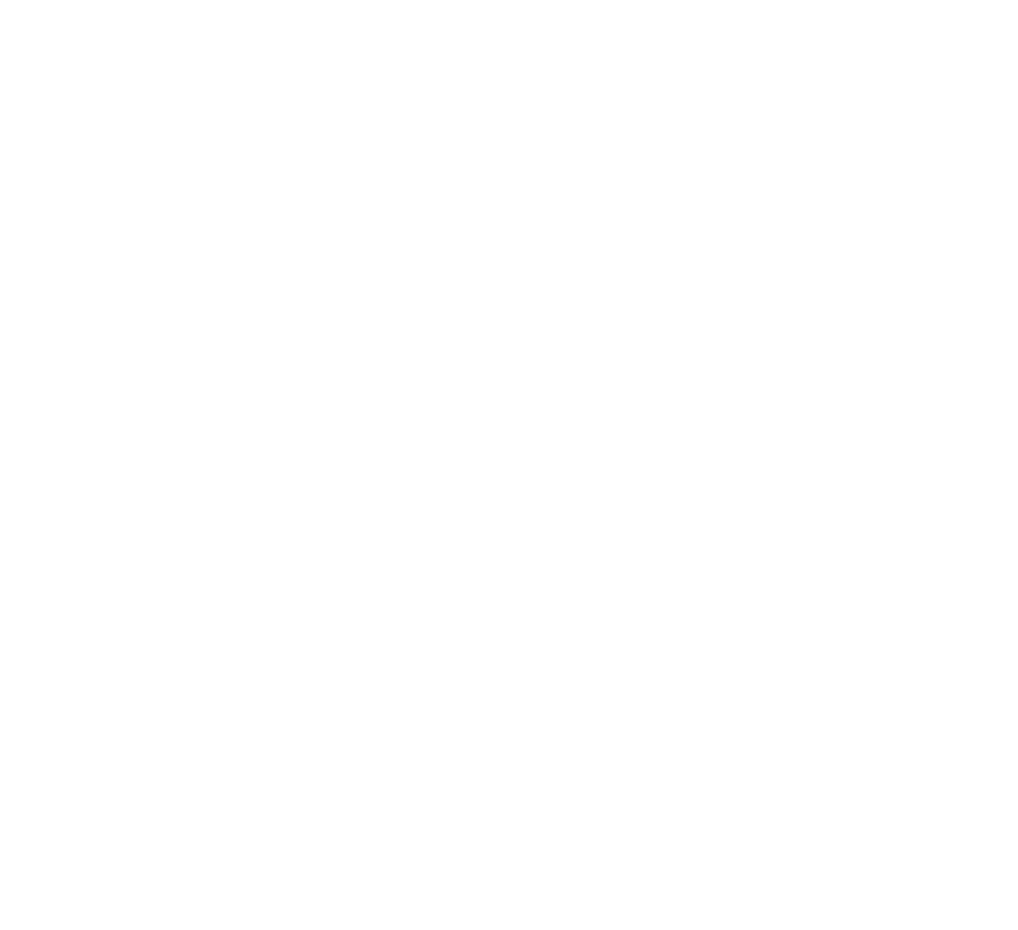
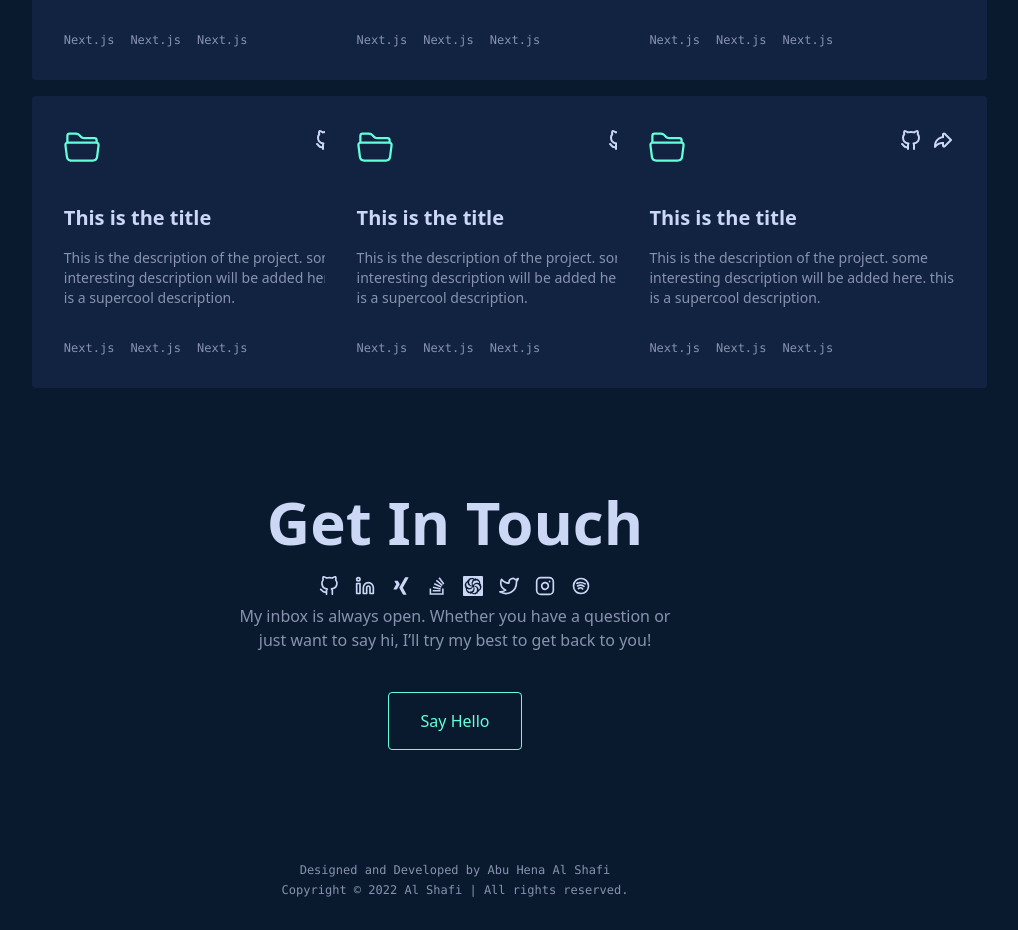
Before and after one commit to alshafi834/portfolio, a Next.js app: page / in a window 1280 px wide. Shown: the part 2900-3830 px from the top of the page, without its empty margins (185-1203 px from the left). Before the commit the page ends 2368 px from the top, so only its background shows below. Built offline with nearby package versions, Linux system fonts and the light colour scheme.

Commit message:
mobile ready

```diff
--- a/components/About.tsx
+++ b/components/About.tsx
@@ -8,9 +8,9 @@ const About = () => {
       <div className="w-[70%] flex flex-col py-12">
         <div className="flex flex-row">
           <h1 className="text-2xl text-[#CCD6F5] font-bold">About Me</h1>
-          <span className="border-t border-[#243654] block w-[400px] mt-4 ml-4"></span>
+          <span className="border-t border-[#243654] hidden lg:block w-[400px] mt-4 ml-4"></span>
         </div>
-        <div className="flex gap-20 justify-between">
+        <div className="lg:flex gap-20 justify-between">
           <div className="text-textcolor2 mt-12">
             <p>
               Hello! My name is Shafi and I enjoy creating things that live on
@@ -27,7 +27,7 @@ const About = () => {
               Upstatement for a variety of clients.
             </p>
           </div>
-          <div className="">
+          <div className="mt-8 lg:mt-0">
             <Image
               className="border rounded"
               src={profilePic}
--- /dev/null
+++ b/components/Contact.tsx
@@ -0,0 +1,58 @@
+import React from "react";
+import { FiGithub } from "react-icons/fi";
+import { FiLinkedin } from "react-icons/fi";
+import { FiInstagram } from "react-icons/fi";
+import { FiTwitter } from "react-icons/fi";
+import { FaXing } from "react-icons/fa";
+import { FaStackOverflow } from "react-icons/fa";
+import { SiCodewars } from "react-icons/si";
+import { TbBrandSpotify } from "react-icons/tb";
+
+const Contact = () => {
+  return (
+    <div className="bg-darkblue flex flex-col p-20">
+      <h1 className="font-semibold text-6xl text-textcolor text-center">
+        Get In Touch
+      </h1>
+      <div className="flex justify-center mt-6 text-textcolor text-xl cursor-pointer gap-4">
+        <a href="https://github.com/alshafi834">
+          <FiGithub />
+        </a>
+        <a href="https://www.linkedin.com/in/al-shafi-747123103/">
+          <FiLinkedin />
+        </a>
+        <a href="https://www.xing.com/profile/AbuHena_AlShafi/cv">
+          <FaXing />
+        </a>
+        <a href="https://stackoverflow.com/users/12551899/alshafi">
+          <FaStackOverflow />
+        </a>
+        <a href="https://www.codewars.com/users/alshafi">
+          <SiCodewars />
+        </a>
+        <a href="https://twitter.com/alshafi834">
+          <FiTwitter />
+        </a>
+        <a href="https://www.instagram.com/al_shafi__/">
+          <FiInstagram />
+        </a>
+        <a href="https://open.spotify.com/user/gnmtr8mwqh2mqj9p9n8ujxk65">
+          <TbBrandSpotify />
+        </a>
+      </div>
+      <div className="flex justify-center mt-2">
+        <p className="text-textcolor2 text-center lg:w-[40%]">
+          My inbox is always open. Whether you have a question or just want to
+          say hi, I’ll try my best to get back to you!
+        </p>
+      </div>
+      <div className="flex justify-center mt-10">
+        <button className="px-8 py-4 border border-themecolor rounded text-themecolor hover:bg-[#112340]">
+          <a href="mailto:alshafi834@gmail.com">Say Hello</a>
+        </button>
+      </div>
+    </div>
+  );
+};
+
+export default Contact;
--- a/components/Experience.tsx
+++ b/components/Experience.tsx
@@ -5,21 +5,21 @@ import { BiRightArrow } from "react-icons/bi";
 const Experience: React.FC = () => {
   const [selected, setSelected] = useState<number>(0);
   const normal =
-    "w-[200px] text-sm font-mono py-2 pl-4 cursor-pointer border-l-textcolor border-l hover:bg-[#112340] hover:text-themecolor";
+    "w-[200px] text-sm font-mono py-2 pl-4 cursor-pointer lg:border-l-textcolor lg:border-l hover:bg-[#112340] hover:text-themecolor";
   const active =
-    "w-[200px] text-sm font-mono py-2 pl-4 cursor-pointer bg-[#112340] text-themecolor border-l-themecolor border-l-2";
+    "w-[200px] text-sm font-mono py-2 pl-4 cursor-pointer bg-[#112340] text-themecolor lg:border-l-themecolor lg:border-l-2";
   return (
-    <div className="flex justify-center bg-darkblue py-36">
-      <div className="w-[60%] flex flex-col py-12">
+    <div className="flex justify-center bg-darkblue py-20">
+      <div className="lg:w-[60%] w-[80%] flex flex-col py-12">
         <div className="flex flex-row">
           <h1 className="text-2xl text-[#CCD6F5] font-bold">
             Where I've worked
           </h1>
-          <span className="border-t border-[#243654] block w-[400px] mt-4 ml-4"></span>
+          <span className="border-t border-[#243654] w-[400px] mt-4 ml-4 hidden xl:block"></span>
         </div>
 
-        <div className="flex flex-row gap-10 text-textcolor2 mt-10">
-          <div className="flex flex-col">
+        <div className="lg:flex lg:flex-row gap-10 text-textcolor2 mt-10">
+          <div className="flex lg:flex-col">
             {jobs.map((job, idx) => (
               <p
                 className={selected === idx ? active : normal}
@@ -31,7 +31,7 @@ const Experience: React.FC = () => {
             ))}
           </div>
           <div>
-            <h2 className="text-textcolor text-xl">
+            <h2 className="text-textcolor text-xl mt-6 lg:mt-0">
               {jobs[selected].position}{" "}
               <span className="text-themecolor">
                 @{" "}
--- /dev/null
+++ b/components/Footer.tsx
@@ -0,0 +1,16 @@
+import React from "react";
+
+const Footer = () => {
+  return (
+    <div className="bg-darkblue p-8 font-mono">
+      <p className="text-textcolor2 text-xs text-center">
+        Designed and Developed by Abu Hena Al Shafi
+      </p>
+      <p className="text-center text-xs text-textcolor2 pt-1">
+        Copyright © 2022 Al Shafi | All rights reserved.
+      </p>
+    </div>
+  );
+};
+
+export default Footer;
--- a/components/Hero.tsx
+++ b/components/Hero.tsx
@@ -2,13 +2,13 @@ import React from "react";
 
 const Hero: React.FC = () => {
   return (
-    <div className="flex flex-col p-44 bg-darkblue text-textcolor">
+    <div className="flex flex-col xl:p-44 p-12 bg-darkblue text-textcolor">
       <p className="text-themecolor font-mono py-2">Hello World! My name is</p>
       <h1 className="text-7xl font-sans py-2">Al Shafi.</h1>
       <h2 className="text-7xl font-sans py-2 text-textcolor2">
         I build things for the web.
       </h2>
-      <p className="w-[50%] py-2">
+      <p className="lg:w-[50%] py-2">
         I am a passionate software engineer with a focus on JavaScript and the
         technologies that surround it. Currently I am writting my Master's
         thesis and working as a Software Development Working Student @ trivago
--- a/components/Navbar.tsx
+++ b/components/Navbar.tsx
@@ -3,10 +3,10 @@ import React from "react";
 const Navbar: React.FC = () => {
   const navList: string[] = ["About", "Experience", "Work", "Contact"];
   return (
-    <div className="flex justify-center p-6 bg-darkblue text-textcolor">
+    <div className="flex justify-center p-6 bg-darkblue text-textcolor mb:invisible">
       <div className="flex justify-between w-[90%]">
         <div className="">Al Shafi</div>
-        <div className="">
+        <div className="hidden lg:block">
           {navList.map((nav) => (
             <span className="ml-8 font-mono cursor-pointer" key={nav}>
               {nav}
--- /dev/null
+++ b/components/Projects.tsx
@@ -0,0 +1,56 @@
+import React from "react";
+import { BsFolder2Open } from "react-icons/bs";
+import { TbBrandGithub } from "react-icons/tb";
+import { TiArrowForwardOutline } from "react-icons/ti";
+
+const Projects = () => {
+  const loop = [1, 2, 3, 4, 5, 6, 7, 8, 9];
+  return (
+    <div className="bg-darkblue p-6">
+      <header>
+        <h2 className="text-textcolor text-center text-3xl font-bold pb-20">
+          Projects
+        </h2>
+      </header>
+      <section className="flex justify-center">
+        <div className="lg:w-[70%] grid lg:grid-cols-3 gap-4">
+          {loop.map((lp) => (
+            <div
+              className="lg:w-[370px] w-[300px] bg-[#112340] p-8 rounded mx-2"
+              key={lp}
+            >
+              <div className="flex flex-row justify-between">
+                <BsFolder2Open className="text-themecolor text-4xl" />
+                <div className="flex text-2xl">
+                  <a href="">
+                    <TbBrandGithub className="text-textcolor" />
+                  </a>
+                  <a href="" className="ml-2">
+                    <TiArrowForwardOutline className="text-textcolor" />
+                  </a>
+                </div>
+              </div>
+              <div className="flex flex-col mt-10">
+                <h2 className="text-textcolor font-bold text-xl">
+                  This is the title
+                </h2>
+                <p className="text-sm text-textcolor2 mt-4">
+                  This is the description of the project. some interesting
+                  description will be added here. this is a supercool
+                  description.
+                </p>
+                <div className="flex mt-8 text-textcolor2 font-mono text-xs">
+                  <span className="pr-4">Next.js</span>
+                  <span className="pr-4">Next.js</span>
+                  <span>Next.js</span>
+                </div>
+              </div>
+            </div>
+          ))}
+        </div>
+      </section>
+    </div>
+  );
+};
+
+export default Projects;
--- a/pages/_app.tsx
+++ b/pages/_app.tsx
@@ -13,7 +13,7 @@ const MyApp = ({ Component, pageProps }: AppProps) => {
   if (isSSR) return null;
 
   return (
-    <div>
+    <div className="bg-darkblue">
       <Navbar />
       <Component {...pageProps} />
     </div>
--- a/pages/index.tsx
+++ b/pages/index.tsx
@@ -1,7 +1,10 @@
 import type { NextPage } from "next";
 import About from "../components/About";
+import Contact from "../components/Contact";
 import Experience from "../components/Experience";
+import Footer from "../components/Footer";
 import Hero from "../components/Hero";
+import Projects from "../components/Projects";
 import Skills from "../components/Skills";
 
 const Home: NextPage = () => {
@@ -11,6 +14,9 @@ const Home: NextPage = () => {
       <About />
       <Skills />
       <Experience />
+      <Projects />
+      <Contact />
+      <Footer />
     </div>
   );
 };
```
Also changed, not shown: components/Skills.tsx (+7 -7 lines).
